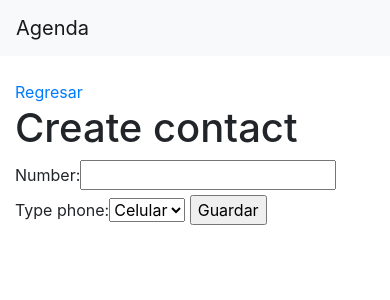
After one commit to dxviidmg/agenda, a Django app: page /contacts/1/create-phone/ in a window 390 px wide. The commit adds this page. Shown: the top 300 px of the page. Run offline with Django 3.2, Linux system fonts and the light colour scheme; some libraries are stand-ins or nearby versions.

Commit message:
create phone

```diff
--- a/contactos/templates/contactos/contact_detail.html
+++ b/contactos/templates/contactos/contact_detail.html
@@ -10,6 +10,7 @@
 
 	<div>
 		<h2>Phones</h2>
+		<a href="{%url 'contacts:phone-create' contact.pk%}">Add phone</a>
 	</div>
 	<div class="table-responsive text-center">
 		<table class="table" >
--- /dev/null
+++ b/contactos/templates/contactos/phone_form.html
@@ -0,0 +1,15 @@
+{% extends 'base.html'%}
+
+{%block content%}
+
+    <a href="{%url 'contacts:contact-list'%}">Regresar</a>
+
+	<h1>{%if object%} Update {%else%} Create {%endif%} contact</h1>
+
+	<form method="post" enctype="multipart/form-data">
+		{%csrf_token%}
+		{{form}}
+		<input type="submit" value="Guardar">
+	</form>
+
+{%endblock content%}
--- a/contactos/urls.py
+++ b/contactos/urls.py
@@ -4,11 +4,8 @@ from .views import *
 app_name = 'contacts'
 
 urlpatterns = [
-#	path('escuela/<slug:slug>/', EscuelaDetailView.as_view(), name='escuela-detail'),
-#	path('entidad-convocatoria/<slug:slug>/', EntidadConvocatoriaDetailView.as_view(), name='entidad-convocatoria-detail'),
-#	path('entidad/<slug:slug>/', EntidadDetailView.as_view(), name='entidad-detail'),
 	path('contacts/create/', ContactCreateView.as_view(), name='contact-create'),
+	path('contacts/<int:pk>/create-phone/', PhoneCreateView.as_view(), name='phone-create'),
 	path('contacts/<int:pk>/', ContactDetailView.as_view(), name='contact-detail'),
-#	path('details/<int:pk>/', PostDetailView.as_view(), name="post_details"),
 	path('contacts/', ContactsListView.as_view(), name='contact-list'),
 ]
--- a/contactos/views.py
+++ b/contactos/views.py
@@ -28,3 +28,16 @@ class ContactCreateView(CreateView):
 
 	def get_success_url(self):
 		return reverse('contacts:contact-detail',args=(self.object.pk,))
+
+
+class PhoneCreateView(CreateView):
+	model = Phone
+	fields = ['number', 'type_phone']
+
+
+	def form_valid(self, form):
+		form.instance.contact_id = self.kwargs.get('pk')
+		return super(PhoneCreateView, self).form_valid(form)
+
+	def get_success_url(self):
+		return reverse('contacts:contact-detail',args=(self.kwargs.get('pk'),))
```
